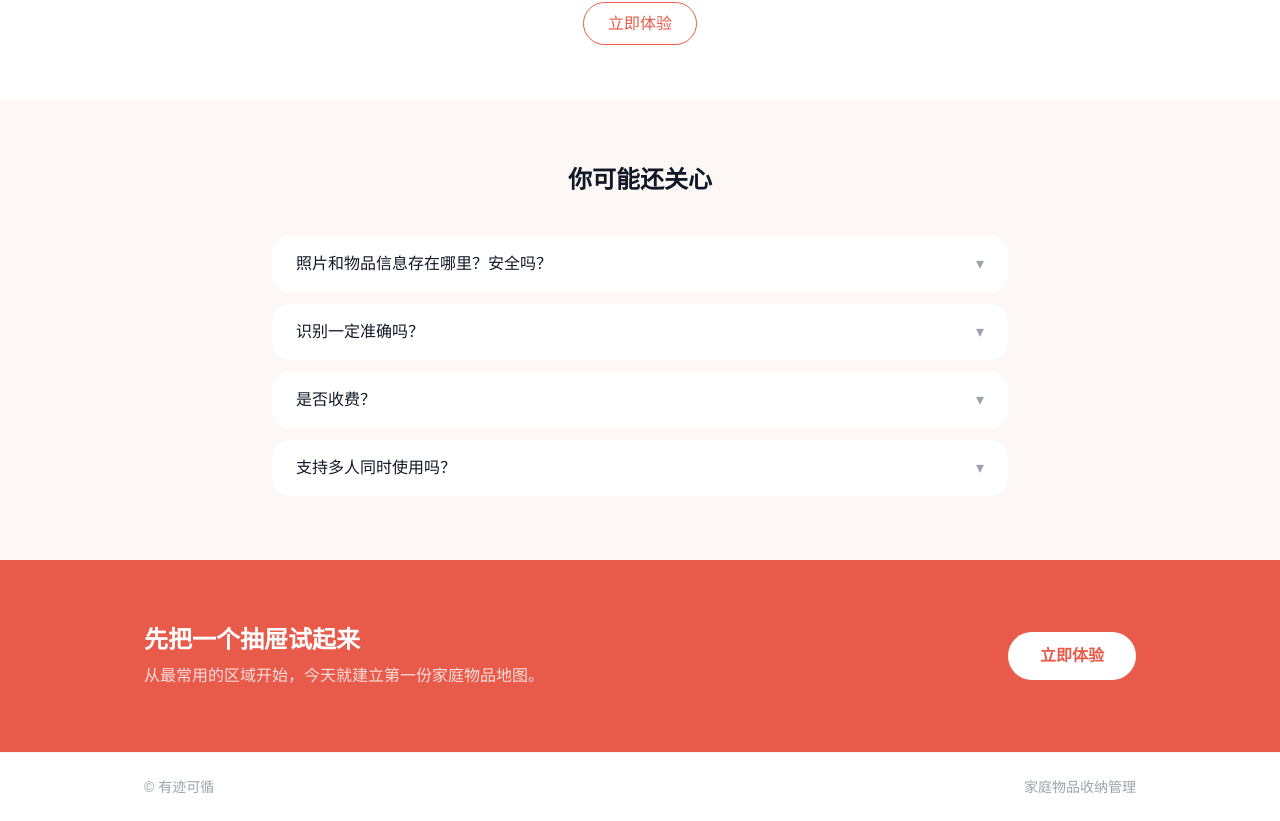
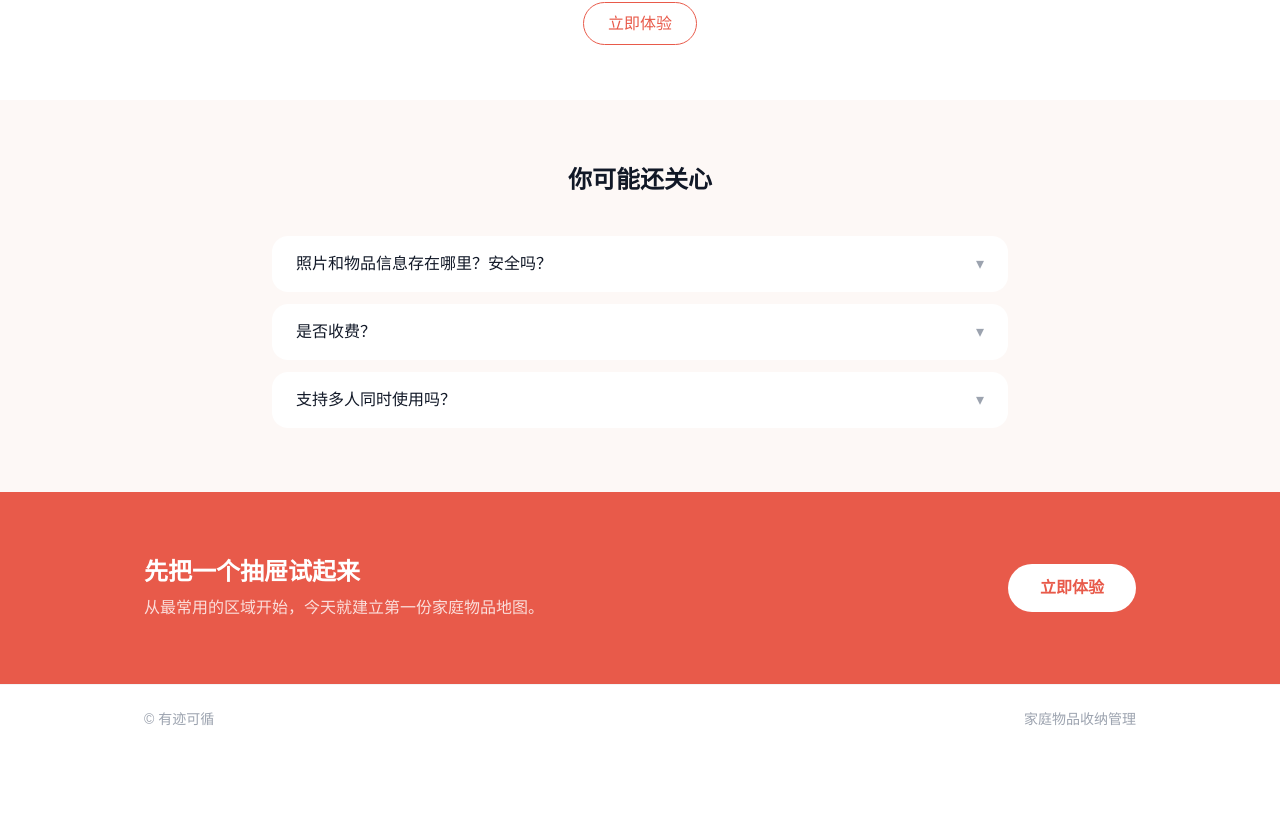
Before and after one commit to lxfljw/yjkx, a Next.js app in the folder official-site/: page / in a window 1280 px wide. Shown: the part 2513-3334 px from the top of the page. After the commit the page ends 3266 px from the top, so only its background shows below. Built offline with nearby package versions, Linux system fonts and the light colour scheme.

Commit message:
chore: commit pending changes

```diff
--- a/official-site/app/components/Faq.tsx
+++ b/official-site/app/components/Faq.tsx
@@ -1,7 +1,6 @@
 export default function Faq() {
   const items = [
     { q: '照片和物品信息存在哪里？安全吗？', a: '数据存储在云端服务器，采用加密传输与存储，保障信息安全。' },
-    { q: '识别一定准确吗？', a: '本产品没有识别功能，通过拍照和手动标记记录物品位置。' },
     { q: '是否收费？', a: '提供免费版和 Pro 版，基础功能免费使用，高级功能需订阅 Pro 版。' },
     { q: '支持多人同时使用吗？', a: '支持，创建家庭后邀请家人加入即可共同管理。' },
   ]
```
